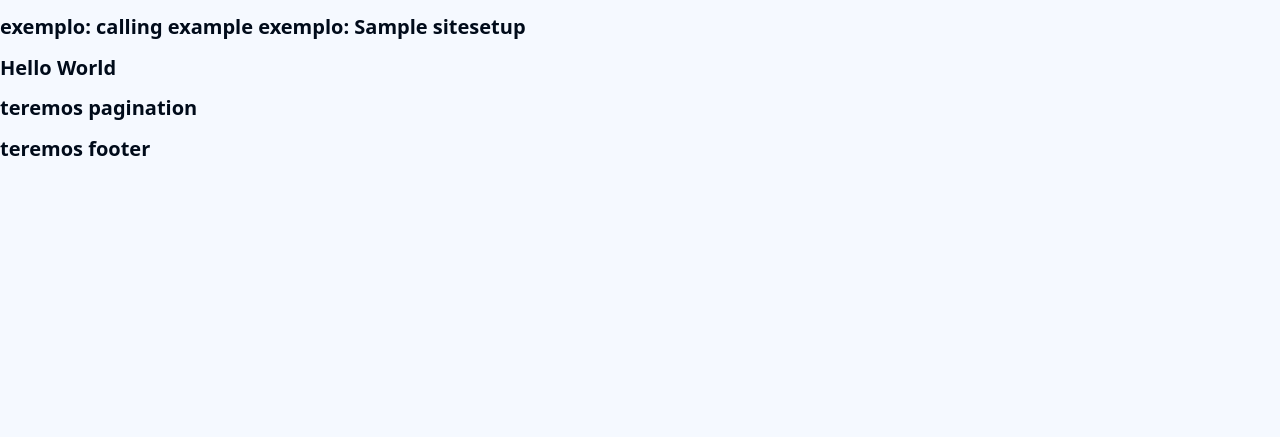
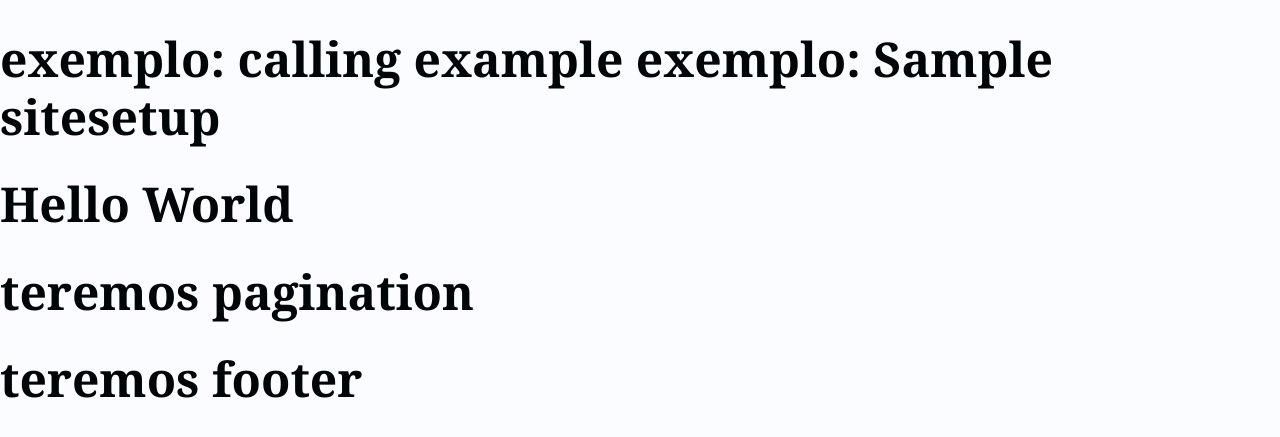
Before and after one commit to ThomasNicholas21/ProjetoBlog, a Django app: page / in a window 1280 px wide. Shown: the top 437 px of the page. Run offline with Django 4.2, Linux system fonts and the light colour scheme; tables that the repository leaves empty hold one stand-in row (values such as "Sample post").

Commit message:
feat: criando o style.css

```diff
--- a/app/blog/static/blog/css/style.css
+++ b/app/blog/static/blog/css/style.css
@@ -1,16 +1,134 @@
 :root {
-    --clr--white: 213, 100%, 98%;
-    --clr--black: 213, 100%, 5%;
-    --clr--primary: 213, 100%, 50%;
-}
+    /* Colors */
+    --clr-base: 213 100%;
 
-html {
+    --clr-white: var(--clr-base) 99%;
+    --clr-black: var(--clr-base) 2%;
+
+    --clr-primary-ltst: var(--clr-base) 80%;
+    --clr-primary-ltr: var(--clr-base) 70%;
+    --clr-primary-lt: var(--clr-base) 60%;
+    --clr-primary: var(--clr-base) 50%;
+    --clr-primary-dk: var(--clr-base) 40%;
+    --clr-primary-dkr: var(--clr-base) 30%;
+    --clr-primary-dkst: var(--clr-base) 20%;
+
+    /* Font-family */
+    --ff-regular: Georgia, 'Times New Roman', Times, serif;
+    --ff-headings: Georgia, 'Times New Roman', Times, serif;
+    --ff-mono: 'Courier New', Courier, monospace;
+
+    /* Font-Sizes */
+    /* https://royalfig.github.io/fluid-typography-calculator/ */
+    --fs-smlst: clamp(1.2rem, 1.092307692307692rem + 0.256410256410256vw, 1.4rem);
+    --fs-smlr: clamp(1.4rem, 1.292307692307692rem + 0.2564102564102566vw, 1.6rem);
+    --fs-sm: clamp(1.6rem, 1.4923076923076923rem + 0.25641025641025633vw, 1.8rem);
+    --fs-base: clamp(1.8rem, 1.6923076923076923rem + 0.25641025641025633vw, 2rem);
+    --fs-bg: clamp(2rem, 1.7846153846153847rem + 0.5128205128205127vw, 2.4rem);
+    --fs-bgr: clamp(2.4rem, 1.969230769230769rem + 1.025641025641026vw, 3.2rem);
+    --fs-bgst: clamp(3.2rem, 2.876923076923rem + 0.7692307692307687vw, 3.8rem);
+
+    --fs-h1: clamp(3.8rem, 3.2615384615384615rem + 1.282051282051282vw, 4.8rem);
+    --fs-h2: clamp(2.8rem, 1.938461538461538rem + 2.051282051282052vw, 4.4rem);
+    --fs-h3: clamp(2.4rem, 1.969230769230769rem + 1.025641025641026vw, 3.2rem);
+    --fs-h4: clamp(2.2rem, 1.8769230769230774rem + 0.7692307692307687vw, 2.8rem);
+    --fs-h5: clamp(1.8rem, 1.476923076923077rem + 0.769230769230769vw, 2.4rem);
+    --fs-h6: clamp(1.6rem, 1.2769230769230768rem + 0.7692307692307694vw, 2.2rem);
+
+    /* Line-Heights */
+    --lh-regular: 1.5;
+    --lh-headings: 1.2;
+    --lh-mono: 1.2;
+
+    /* Spacings */
+    --spacing-smlst: 1.5rem;
+    --spacing-smlr: 2rem;
+    --spacing-sm: 2.5rem;
+    --spacing-base: 3rem;
+    --spacing-bg: 4rem;
+    --spacing-bgr: 5rem;
+    --spacing-bgst: 6rem;
+
+    /* max-width */
+    --mw-grid: 120rem;
+    --mw-post: 90rem;
+  }
+
+  html {
     font-size: 62.5%;
-}
+  }
 
-body {
-    background-color: hsl(var(--clr--white));
-    color: hsl(var(--clr--black));
-    font-size: 1.5rem;
-    font-family: system-ui, -apple-system, BlinkMacSystemFont, 'Segoe UI', Roboto, Oxygen, Ubuntu, Cantarell, 'Open Sans', 'Helvetica Neue', sans-serif;
-}
+  body {
+    background-color: hsl(var(--clr-white));
+    color: hsl(var(--clr-black));
+    font-size: 20px; /* Fallback value */
+    font-size: var(--fs-base);
+    font-family: var(--ff-regular);
+    line-height: var(--lh-regular);
+    -webkit-font-smoothing: antialiased;
+    -moz-osx-font-smoothing: grayscale;
+    text-rendering: optimizeLegibility;
+  }
+
+  a {
+    color: hsl(var(--clr-primary));
+    text-decoration: none;
+  }
+
+  a:hover {
+    color: hsl(var(--clr-primary-dk));
+    text-decoration: underline;
+  }
+
+  h1,
+  h2,
+  h3,
+  h4,
+  h5,
+  h6 {
+    font-family: var(--ff-headings);
+    line-height: var(--lh-headings);
+    margin: var(--spacing-base) 0;
+  }
+
+  h1 {
+    font-size: 44px; /* Fallback value */
+    font-size: var(--fs-h1);
+  }
+
+  h2 {
+    font-size: 38px; /* Fallback value */
+    font-size: var(--fs-h2);
+  }
+
+  h3 {
+    font-size: 34px; /* Fallback value */
+    font-size: var(--fs-h3);
+  }
+
+  h4 {
+    font-size: 28px; /* Fallback value */
+    font-size: var(--fs-h4);
+  }
+
+  h5 {
+    font-size: 24px; /* Fallback value */
+    font-size: var(--fs-h5);
+  }
+
+  h6 {
+    font-size: 20px; /* Fallback value */
+    font-size: var(--fs-h6);
+  }
+
+  pre {
+    max-width: 100%;
+    overflow-x: auto;
+    line-height: var(--lh-mono);
+    font-size: var(--fs-sm);
+  }
+
+  pre,
+  code {
+    font-family: var(--ff-mono);
+  }
```
